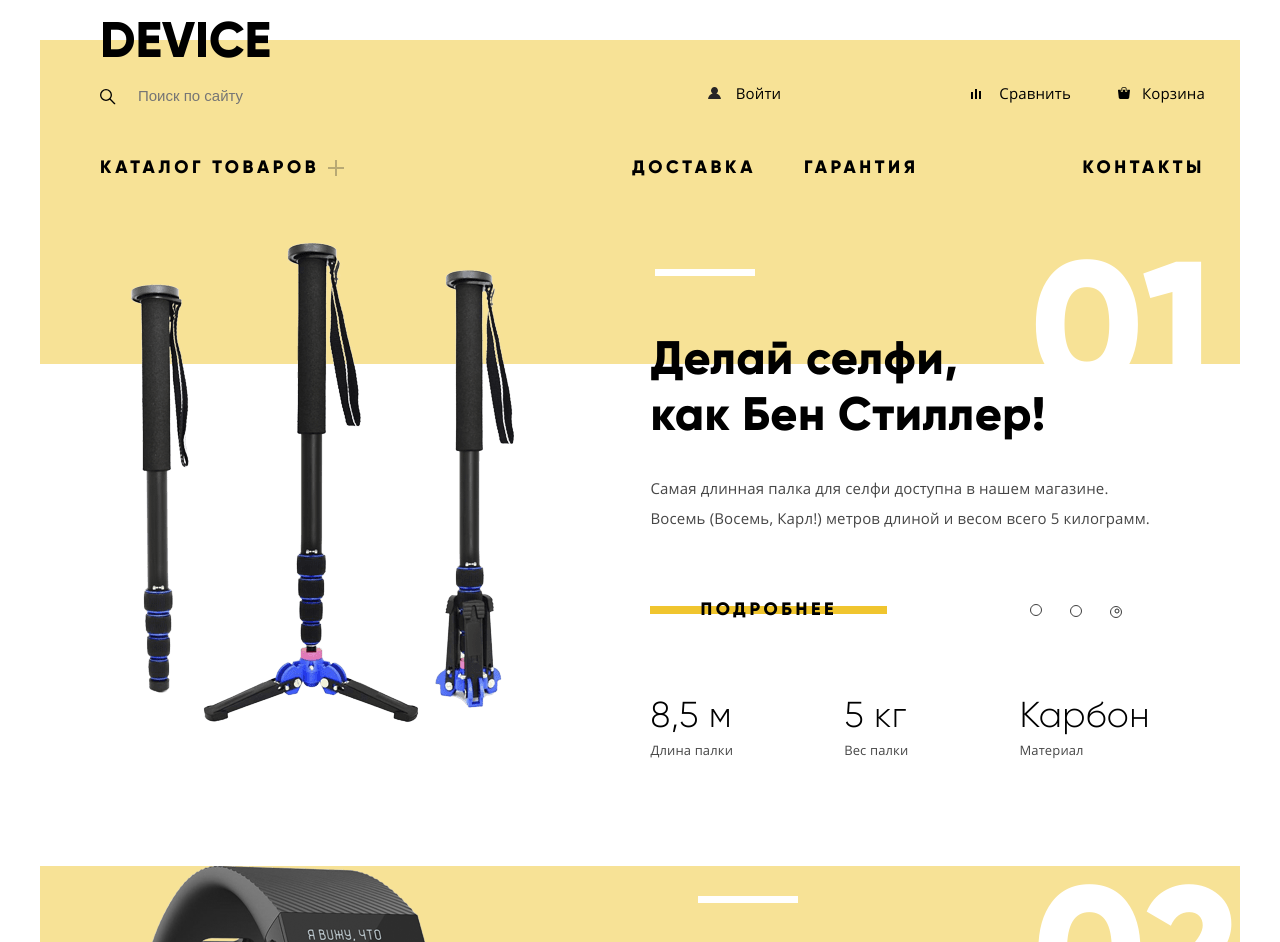
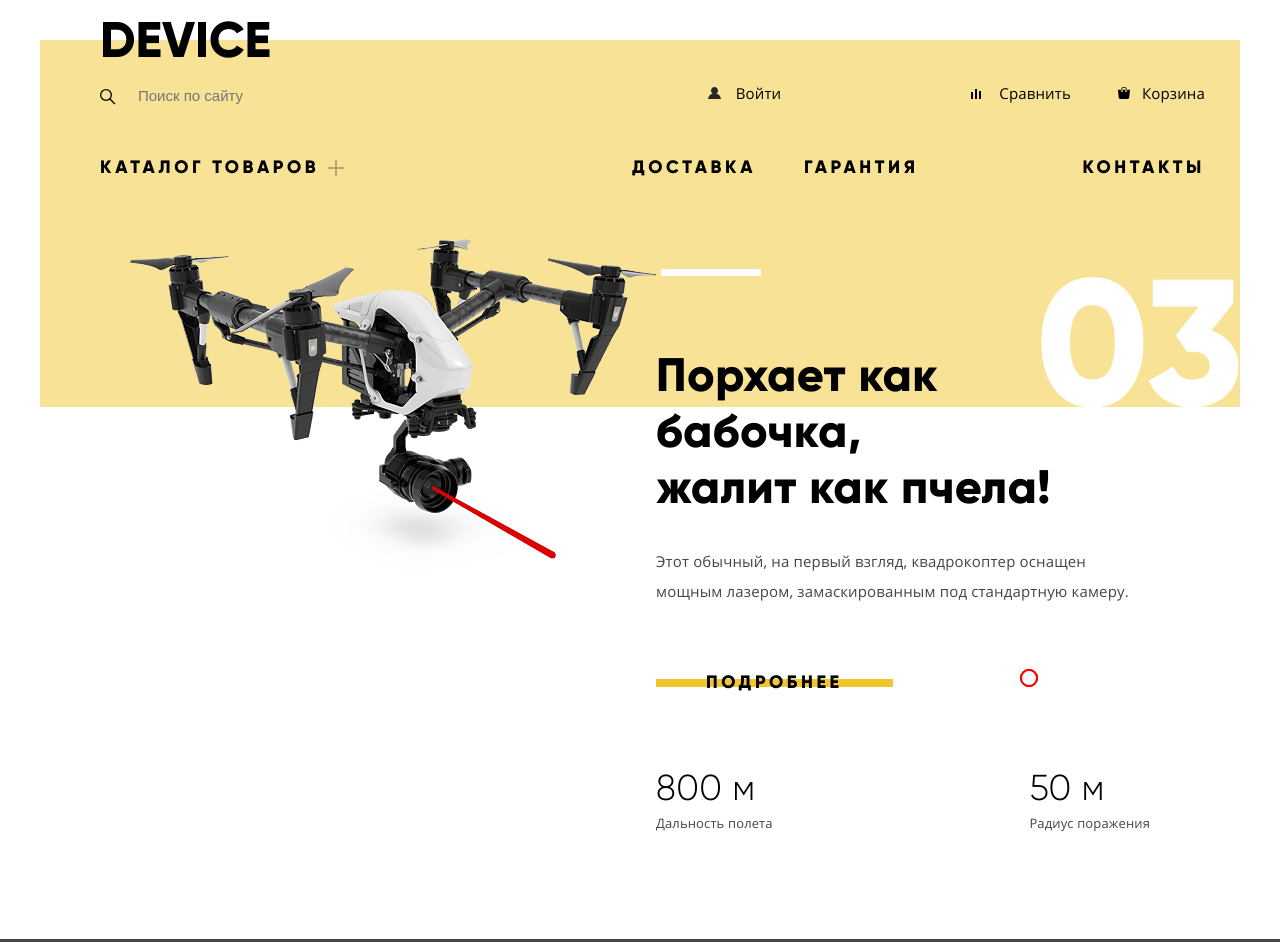
Before and after one commit to aleksandrsamsonenko/DEVICE, a plain HTML site: page index.html in a window 1280 px wide. Shown: the top 942 px of the page. Drawn offline with Linux system fonts and the light colour scheme.

Commit message:
added input

```diff
--- a/css/style.css
+++ b/css/style.css
@@ -340,10 +340,12 @@ body {
   border: 4px solid #4D4D4D;
   background:#ffff;
 }
-.slider1,
-.slider2,
-.slider3 {
+.slider {
   background: linear-gradient(180deg, #f7e296 24%, #fff 0%);
+  display: none;
+}
+.slider__input:checked + .slider {
+  display: flex;
 }
 .slider__inner {
   margin: 0 auto;
@@ -488,105 +490,46 @@ body {
 
 /*--slider-input--*/
 
-.slider__input1 {
-  display: none;
-}
-.fake1 {
-  position: absolute;
-  margin-left: 990px;
-  margin-top: 365px;
-  display: inline-block;
-  width: 12px;
-  height: 12px;
-  border: 1.5px solid #3d3d3d;
-  border-radius: 50%;
-}
-.fake1::before {
-  content: "";
-  display: block;
-  width: 5px;
-  height: 5px;
-  position: absolute;
-  border: 1.5px solid #2b2d2d;
-  border-radius: 50%;
-  top: 4px;
-  right:-1px;
-  transform: translate(-50%, -50%);
-  opacity: 0;
-  transition: .2s;
-}
-.slider__input1:checked + .fake1::before {
-  opacity: 1;
+.slider__wrapper {
+  position: relative;
 }
 
-.slider__input2 {
-  display: none;
-}
-.fake2 {
-  position: absolute;
-  margin-left: 1030px;
-  margin-top: -261px;
-  display: inline-block;
-  width: 12px;
-  height: 12px;
-  border: 1.5px solid #3d3d3d;
-  border-radius: 50%;
-}
-.fake2::before {
-  content: "";
-  display: block;
-  width: 5px;
-  height: 5px;
-  position: absolute;
-  border: 1.5px solid #2b2d2d;
-  border-radius: 50%;
-  top: 4px;
-  right:-1px;
-  transform: translate(-50%, -50%);
-  opacity: 0;
-  transition: .2s;
-}
-.slider__input2:checked + .fake2::before {
-  opacity: 1;
+.slider__input {
+  position:absolute;
+  clip:rect(0 0 0 0);
+	overflow:hidden;
 }
 
-.slider__input3 {
-  display: none;
+.slider__label::before {
+  display: block;
+  position:absolute;
+  top:430px;
+  left:980px;
+  content: '';
+  width:18px;
+  height:18px;
+  border-radius:10px;
+  border: 2px solid red;
+  background:#FFFFFF;
 }
-.fake3 {
-  position: absolute;
-  margin-left: 1050px;
-  margin-top: -887px;
-  display: inline-block;
-  width: 12px;
-  height: 12px;
-  border: 1.5px solid #3d3d3d;
-  border-radius: 50%;
+.slider__label::after{
+  display:none;
 }
-.fake3::before {
-  content: "";
-  display: block;
-  width: 5px;
-  height: 5px;
-  position: absolute;
-  border: 1.5px solid #2b2d2d;
-  border-radius: 50%;
-  top: 4px;
-  right:-1px;
-  transform: translate(-50%, -50%);
-  opacity: 0;
-  transition: .2s;
-}
-.slider__input3:checked + .fake3::before {
-  opacity: 1;
+.slider__label::before:checked +.slider__label::after {
+  display:block;
+  position:absolute;
+  top:435px;
+  left:985px;
+  content: '';
+  width:8px;
+  height:8px;
+  border-radius:50%;
+  border: 2px solid red;
+  background:#fff;
 }
 
-.slider3 {
-  display: none;
-}
-.slider__input3:active + .slider3 + .fake3 {
-  display: flex;
-}
+
+
 
 
 /*--/slider-input--*/
--- a/index.html
+++ b/index.html
@@ -92,13 +92,12 @@
 
 
 
+      <div class="slider__wrapper">
+      <label class="slider__label" for="slider__input-one">
+      </label>
+      <input class="slider__input" type="radio" name="slider__input" id="slider__input-one" checked="">
 
-      <label class="slider__label1" for="slider__input-1">
-        <input class="slider__input1" type="radio" name="slider__input" id="slider__input-1" checked="">
-        <span class="fake1"></span>
-      </label>
-
-      <div class="slider1">
+      <div class="slider">
         <div class="slider__inner">
           <div class="slider__img">
             <img class="slider__img--background" src="img/bg/slider-1.png" alt="slide">
@@ -136,12 +135,11 @@
       </div>
 
 
-      <label class="slider__label2" for="slider__input-2">
-        <input class="slider__input2" type="radio" name="slider__input" id="slider__input-2" checked="">
-        <span class="fake2"></span>
+      <label class="slider__label" for="slider__input-second">
       </label>
+      <input class="slider__input" type="radio" name="slider__input" id="slider__input-second" checked="">
 
-      <div class="slider2">
+      <div class="slider">
         <div class="slider__inner">
           <div class="slider__img">
             <img class="slider__img--background" src="img/bg/slider-2.png" alt="slide">
@@ -171,12 +169,11 @@
       </div>
 
 
-      <label class="slider__label3" for="slider__input-3">
-        <input class="slider__input3" type="radio" name="slider__input" id="slider__input-3" checked="">
-        <span class="fake3"></span>
+      <label class="slider__label" for="slider__input-three">
       </label>
+      <input class="slider__input" type="radio" name="slider__input" id="slider__input-three" checked="">
 
-      <div class="slider3">
+      <div class="slider">
         <div class="slider__inner">
           <div class="slider__img">
             <img class="slider__img--background" src="img/bg/slider-3.png" alt="slide">
@@ -207,8 +204,8 @@
           </div>
 
 
+        </div>
       </div>
-    </div>
     </div>
   </main>
 
```
